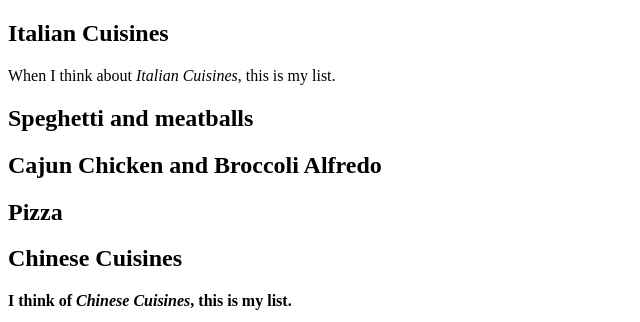
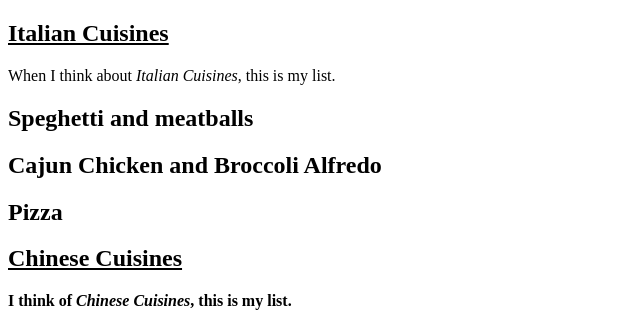
Before and after one commit to laperkins2/html-practice-Jan-2024, a plain HTML site: page typography.html in a window 1280 px wide. Shown: the top 322 px of the page, 0-640 px from the left. Drawn offline with Linux system fonts and the light colour scheme.

Commit message:
underlinge added

```diff
--- a/typography.html
+++ b/typography.html
@@ -6,14 +6,14 @@
   </head>
   <body>
     <article>
-      <h1>Italian Cuisines</h1>
+      <h1><u>Italian Cuisines</u></h1>
       <p>When I think about <em>Italian Cuisines</em>, this is my list.</p>
       <h2>Speghetti and meatballs</h2>
       <h2>Cajun Chicken and Broccoli Alfredo</h2>
       <h2>Pizza</h2>
     </article>
     <article>
-      <h1>Chinese Cuisines</h1>
+      <h1><u>Chinese Cuisines</u></h1>
       <p>
         <strong>I think of <em>Chinese Cuisines</em>, this is my list.</strong>
       </p>
```
